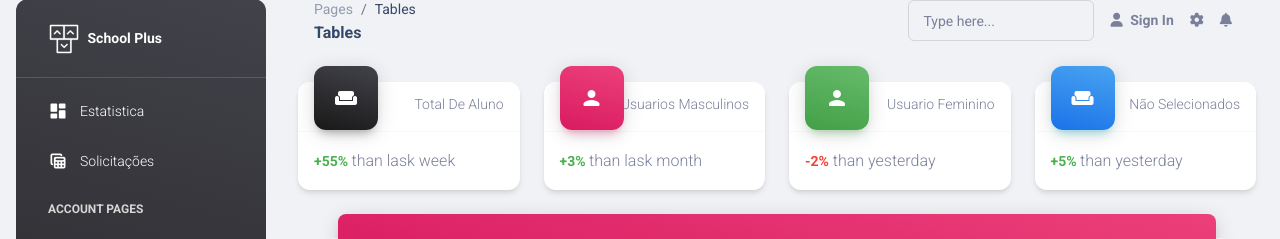
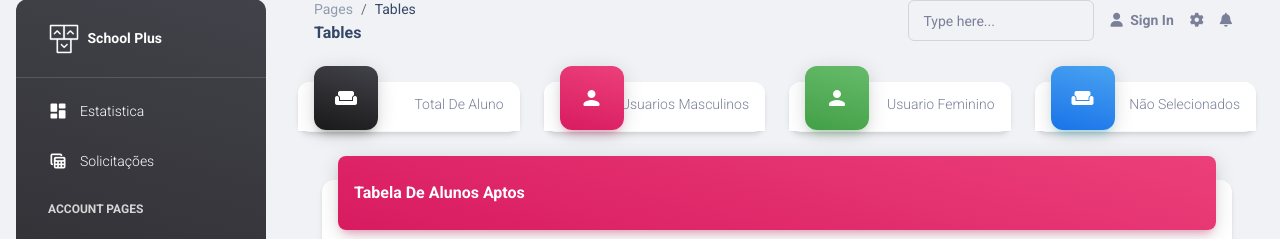
Before and after one commit to JosiaAlmeida/school-plus-admin, a PHP site: page /pages/dashboard.php in a window 1280 px wide. Shown: the part 17-256 px from the top of the page. Run offline with PHP 8.4, Linux system fonts and the light colour scheme; the template is opened without the code that fills it, so the values that code supplies are empty; some libraries are stand-ins or nearby versions.

Commit message:
alterando cards

```diff
--- a/pages/dashboard.php
+++ b/pages/dashboard.php
@@ -24,9 +24,6 @@
               </div>
             </div>
             <hr class="dark horizontal my-0">
-            <div class="card-footer p-3">
-              <p class="mb-0"><span class="text-success text-sm font-weight-bolder">+55% </span>than lask week</p>
-            </div>
           </div>
         </div>
         <div class="col-xl-3 col-sm-6 mb-xl-0 mb-4">
@@ -41,9 +38,6 @@
               </div>
             </div>
             <hr class="dark horizontal my-0">
-            <div class="card-footer p-3">
-              <p class="mb-0"><span class="text-success text-sm font-weight-bolder">+3% </span>than lask month</p>
-            </div>
           </div>
         </div>
         <div class="col-xl-3 col-sm-6 mb-xl-0 mb-4">
@@ -58,9 +52,6 @@
               </div>
             </div>
             <hr class="dark horizontal my-0">
-            <div class="card-footer p-3">
-              <p class="mb-0"><span class="text-danger text-sm font-weight-bolder">-2%</span> than yesterday</p>
-            </div>
           </div>
         </div>
         <div class="col-xl-3 col-sm-6">
@@ -75,9 +66,6 @@
               </div>
             </div>
             <hr class="dark horizontal my-0">
-            <div class="card-footer p-3">
-              <p class="mb-0"><span class="text-success text-sm font-weight-bolder">+5% </span>than yesterday</p>
-            </div>
           </div>
         </div>
       </div>
```
